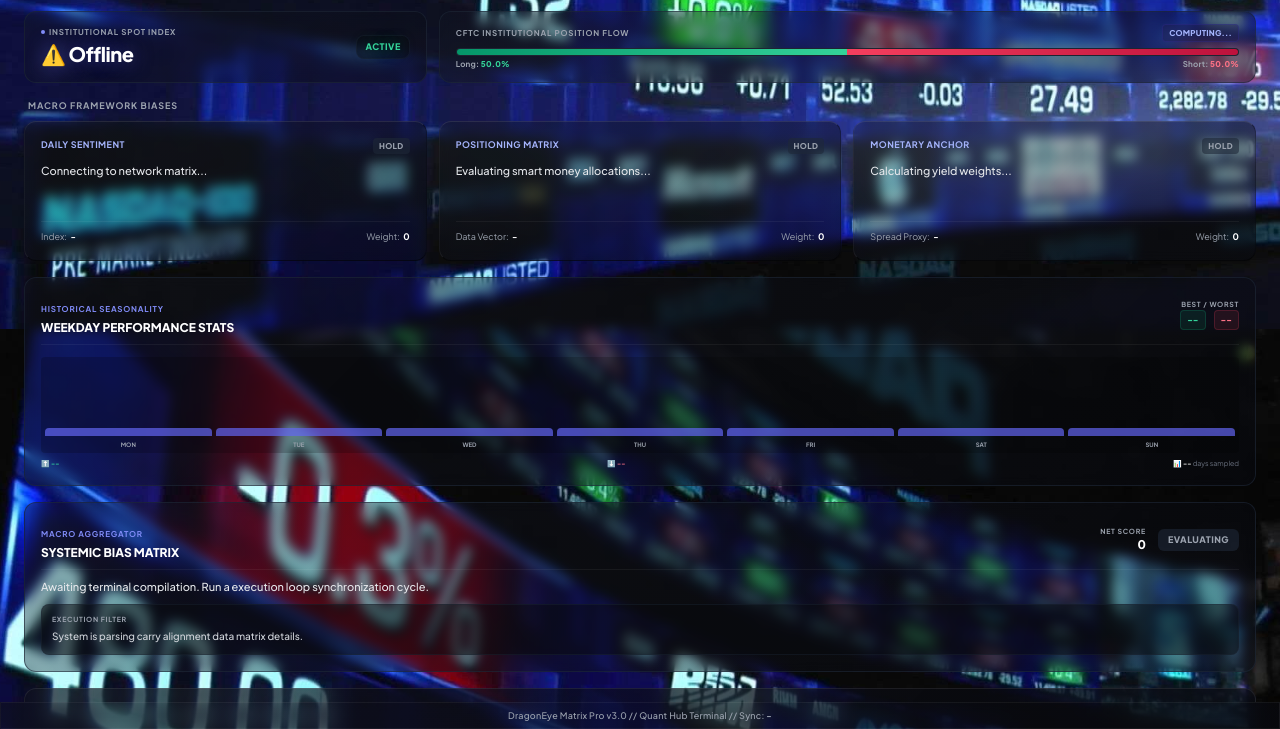
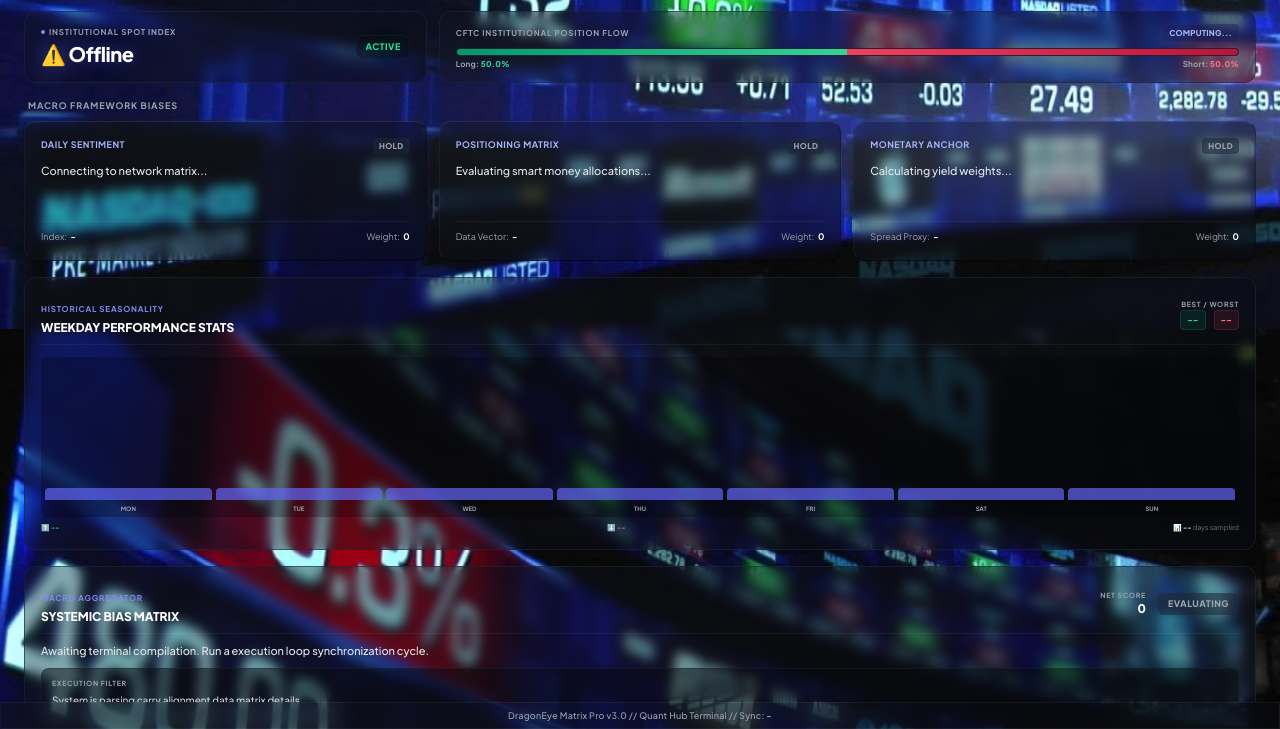
Before and after one commit to Bambina1000/dragoneye-terminal, a plain HTML site: page index.html in a window 1280 px wide. Shown: the part 71-800 px from the top of the page. Drawn offline with nearby package versions, Linux system fonts and the light colour scheme; no server answers.

Commit message:
Enlarge weekday bars to 90% height

```diff
--- a/index.html
+++ b/index.html
@@ -51,11 +51,12 @@
         .no-scrollbar { -ms-overflow-style: none; scrollbar-width: none; }
         .bar-container {
             transition: height 0.6s cubic-bezier(0.34, 1.56, 0.64, 1);
-            min-height: 8px; /* Ensure bars are always visible */
+            min-height: 12px;
         }
         .chart-bg {
-            background: rgba(0,0,0,0.2);
-            border-radius: 4px;
+            background: rgba(0,0,0,0.25);
+            border-radius: 6px;
+            padding: 4px;
         }
     </style>
 </head>
@@ -176,7 +177,7 @@
             </div>
         </div>
 
-        <!-- Weekday Performance Matrix -->
+        <!-- Weekday Performance Matrix – BARS SCALED TO 90% -->
         <div class="glass-panel-3d p-4 rounded-xl border border-gray-800/60 mb-4">
             <div class="flex justify-between items-center border-b border-white/5 pb-2 mb-3">
                 <div>
@@ -192,34 +193,34 @@
                 </div>
             </div>
 
-            <!-- Mini Bar Chart with background for visibility -->
-            <div id="weekday_chart" class="flex items-end justify-between h-24 mt-1 gap-1 chart-bg p-1">
+            <!-- LARGER CHART: h-40 (160px) and bars will scale to 90% of that -->
+            <div id="weekday_chart" class="flex items-end justify-between h-40 mt-1 gap-1 chart-bg">
                 <div class="flex flex-col items-center flex-1">
-                    <div id="bar_mon" class="w-full bg-indigo-500/70 rounded-t bar-container" style="height:15%; min-height:8px;"></div>
+                    <div id="bar_mon" class="w-full bg-indigo-500/70 rounded-t bar-container" style="height:20%; min-height:12px;"></div>
                     <span class="text-[6px] text-gray-400 font-bold uppercase mt-1">Mon</span>
                 </div>
                 <div class="flex flex-col items-center flex-1">
-                    <div id="bar_tue" class="w-full bg-indigo-500/70 rounded-t bar-container" style="height:15%; min-height:8px;"></div>
+                    <div id="bar_tue" class="w-full bg-indigo-500/70 rounded-t bar-container" style="height:20%; min-height:12px;"></div>
                     <span class="text-[6px] text-gray-400 font-bold uppercase mt-1">Tue</span>
                 </div>
                 <div class="flex flex-col items-center flex-1">
-                    <div id="bar_wed" class="w-full bg-indigo-500/70 rounded-t bar-container" style="height:15%; min-height:8px;"></div>
+                    <div id="bar_wed" class="w-full bg-indigo-500/70 rounded-t bar-container" style="height:20%; min-height:12px;"></div>
                     <span class="text-[6px] text-gray-400 font-bold uppercase mt-1">Wed</span>
                 </div>
                 <div class="flex flex-col items-center flex-1">
-                    <div id="bar_thu" class="w-full bg-indigo-500/70 rounded-t bar-container" style="height:15%; min-height:8px;"></div>
+                    <div id="bar_thu" class="w-full bg-indigo-500/70 rounded-t bar-container" style="height:20%; min-height:12px;"></div>
                     <span class="text-[6px] text-gray-400 font-bold uppercase mt-1">Thu</span>
                 </div>
                 <div class="flex flex-col items-center flex-1">
-                    <div id="bar_fri" class="w-full bg-indigo-500/70 rounded-t bar-container" style="height:15%; min-height:8px;"></div>
+                    <div id="bar_fri" class="w-full bg-indigo-500/70 rounded-t bar-container" style="height:20%; min-height:12px;"></div>
                     <span class="text-[6px] text-gray-400 font-bold uppercase mt-1">Fri</span>
                 </div>
                 <div class="flex flex-col items-center flex-1">
-                    <div id="bar_sat" class="w-full bg-indigo-500/70 rounded-t bar-container" style="height:15%; min-height:8px;"></div>
+                    <div id="bar_sat" class="w-full bg-indigo-500/70 rounded-t bar-container" style="height:20%; min-height:12px;"></div>
                     <span class="text-[6px] text-gray-400 font-bold uppercase mt-1">Sat</span>
                 </div>
                 <div class="flex flex-col items-center flex-1">
-                    <div id="bar_sun" class="w-full bg-indigo-500/70 rounded-t bar-container" style="height:15%; min-height:8px;"></div>
+                    <div id="bar_sun" class="w-full bg-indigo-500/70 rounded-t bar-container" style="height:20%; min-height:12px;"></div>
                     <span class="text-[6px] text-gray-400 font-bold uppercase mt-1">Sun</span>
                 </div>
             </div>
@@ -434,7 +435,7 @@
             btnMobile.disabled = false;
         }
 
-        // Fetch weekday performance with logs
+        // Fetch weekday performance – bars now scale to 90% height
         async function fetchWeekdayPerformance() {
             try {
                 console.log(`Fetching weekday performance for ${currentAsset}...`);
@@ -445,8 +446,7 @@
 
                 if (data.status === "error") {
                     console.error("Weekday performance error:", data.message);
-                    // Show "No data" on bars
-                    document.querySelectorAll('.bar-container').forEach(el => el.style.height = '15%');
+                    document.querySelectorAll('.bar-container').forEach(el => el.style.height = '20%');
                     document.getElementById('weekday_best').innerText = 'N/A';
                     document.getElementById('weekday_worst').innerText = 'N/A';
                     document.getElementById('weekday_best_value').innerText = '--';
@@ -466,22 +466,21 @@
                     "Sunday": "sun"
                 };
 
-                // Find max absolute value for scaling bars (normalize to 0-100%)
+                // Find max absolute value for scaling bars
                 const values = Object.values(avgReturns);
-                const maxAbs = Math.max(...values.map(v => Math.abs(v)), 0.01); // avoid division by zero
+                const maxAbs = Math.max(...values.map(v => Math.abs(v)), 0.01);
 
-                // Update each bar
+                // Update each bar – scale to 90% max, min 20%
                 for (const [day, value] of Object.entries(avgReturns)) {
                     const barId = `bar_${dayMapping[day]}`;
                     const bar = document.getElementById(barId);
                     if (bar) {
-                        // Scale: min height 15% (for visibility), max 95%
-                        const heightPercent = Math.max(15, (Math.abs(value) / maxAbs) * 80 + 15);
-                        bar.style.height = `${heightPercent}%`;
-                        // Color: positive = green, negative = red
+                        // Scale: min 20%, max 90%
+                        const heightPercent = 20 + (Math.abs(value) / maxAbs) * 70;
+                        bar.style.height = `${Math.min(heightPercent, 90)}%`;
+                        // Color
                         const color = value > 0 ? 'bg-emerald-500/80' : (value < 0 ? 'bg-rose-500/80' : 'bg-gray-500/50');
                         bar.className = `w-full ${color} rounded-t bar-container`;
-                        // Show value on hover
                         bar.title = `${day}: ${value.toFixed(2)}%`;
                         console.log(`Bar ${day}: value=${value.toFixed(2)}%, height=${heightPercent}%`);
                     }
@@ -495,16 +494,12 @@
                 document.getElementById('weekday_worst').innerText = worst ? `${worst.name.slice(0,3)}` : '--';
                 document.getElementById('weekday_worst_value').innerText = worst ? `${worst.return.toFixed(2)}%` : '--';
 
-                // Approximate sample size (2 years ≈ 730 days)
                 document.getElementById('weekday_sample_size').innerText = '~730';
-
-                // Update title
                 document.getElementById('weekday_title').innerText = currentAsset === 'gj' ? 'GBPJPY Weekday Stats' : 'BTC Weekday Stats';
 
             } catch (error) {
                 console.error("Error fetching weekday performance:", error);
-                // Show fallback
-                document.querySelectorAll('.bar-container').forEach(el => el.style.height = '15%');
+                document.querySelectorAll('.bar-container').forEach(el => el.style.height = '20%');
                 document.getElementById('weekday_best').innerText = 'N/A';
                 document.getElementById('weekday_worst').innerText = 'N/A';
                 document.getElementById('weekday_best_value').innerText = '--';
```
